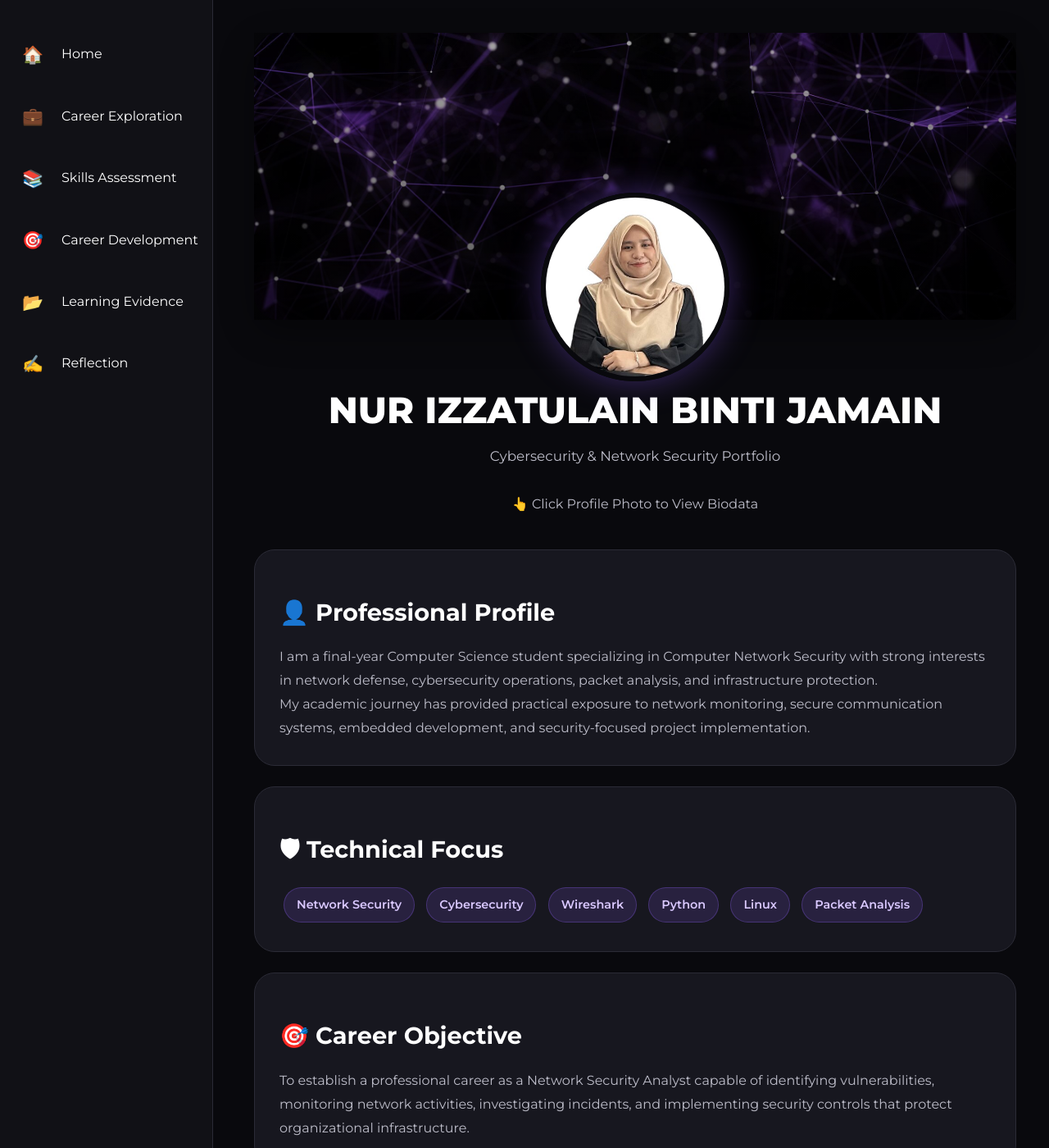
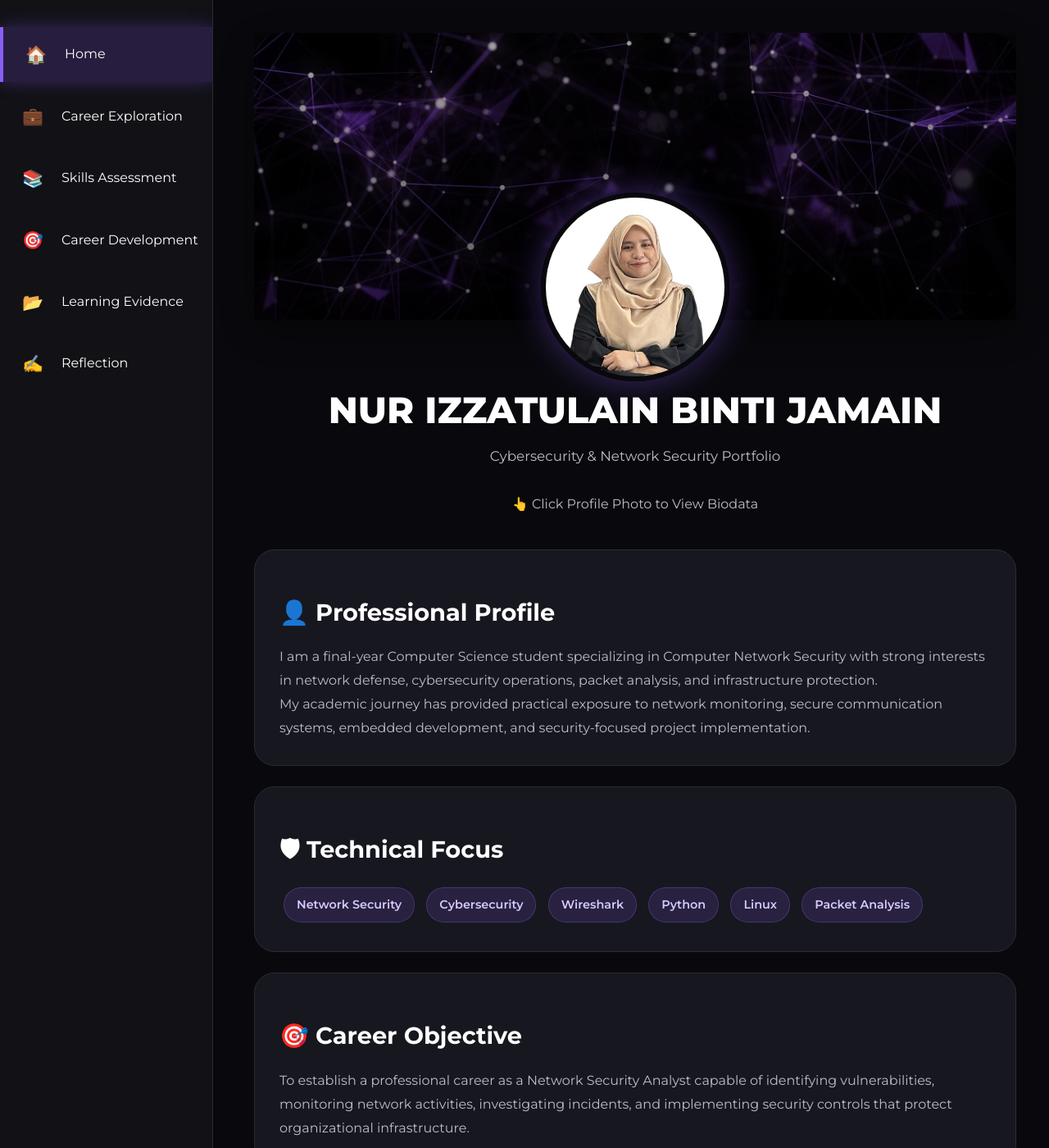
Before and after one commit to juzzatul/juzzatul.github.io, a Jekyll site: the page built from index.md, in a window 1280 px wide and 1400 px high. Shown: the whole window at 82% size. Built offline with Jekyll 4.4.1, drawn with Linux system fonts in a browser that asks for light colours.

Commit message:
Update style.scss

```diff
--- a/assets/css/style.scss
+++ b/assets/css/style.scss
@@ -646,3 +646,15 @@ transition:.3s;
 
 transform:scale(1.05);
 }
+
+.active-link{
+
+background:
+rgba(139,92,246,.18);
+
+border-left:
+4px solid var(--purple);
+
+box-shadow:
+0 0 20px rgba(139,92,246,.3);
+}
```
